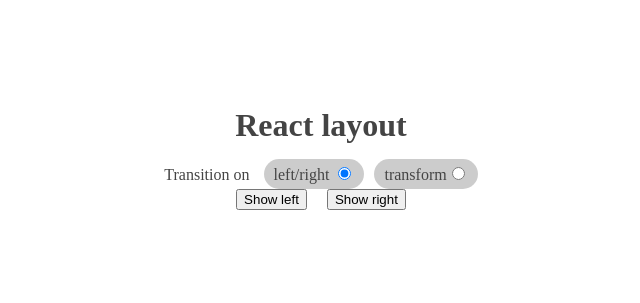
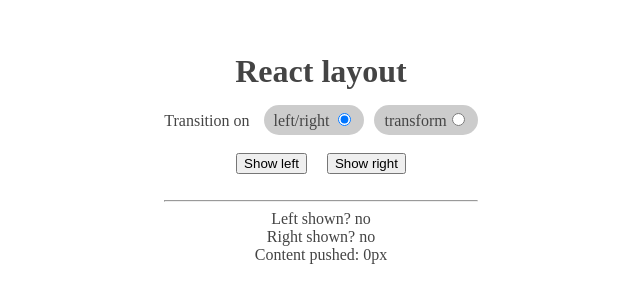
Before and after one commit to CrystallizeAPI/react-layout, a Next.js app: page / in a window 1280 px wide. Shown: the part 239-542 px from the top of the page, without its empty margins (319-959 px from the left). Built offline with nearby package versions, Linux system fonts and the light colour scheme.

Commit message:
Added LayoutContext

```diff
--- a/module/index.js
+++ b/module/index.js
@@ -8,6 +8,8 @@
 
 // The minimal width in px for the pushed out content
 const minimalWidthForPushedOutContent = 65;
+
+export const LayoutContext = React.createContext();
 
 export const emitter = new Emitter();
 const showStatus = {
@@ -78,6 +80,8 @@
       return this.left || this.right;
     }
   };
+
+  animating = false;
 
   componentDidMount() {
     emitter.on('toggle', this.onToggle);
@@ -173,16 +177,34 @@
   }
 
   onToggle = ({ left, right }) => {
-    this.setState({
+    if (this.animating) {
+      return;
+    }
+    this.animating = true;
+
+    const disableScroll = left || right;
+
+    // Ensure we disable scroll before the animation kicks in
+    if (disableScroll) {
+      this.disableScroll(true);
+    }
+
+    this.setState(
+      {
         showLeft: left,
         showRight: right
-    });
+      },
+      () => {
+        setTimeout(() => {
+          this.animating = false;
 
-    if (left || right) {
-      this.disableScroll(true);
-    } else {
+          // Disable the scroll after the animation is done
+          if (!disableScroll) {
             this.disableScroll(false);
           }
+        }, speed);
+      }
+    );
   };
 
   onOverlayClick = e => {
@@ -201,6 +223,11 @@
     return React.Children.map(children, child => {
       return React.cloneElement(child, additionalProps);
     });
+  };
+
+  contextActions = {
+    toggleLeft: () => this.onToggle({ left: true }),
+    toggleRight: () => this.onToggle({ right: true })
   };
 
   render() {
@@ -240,7 +267,19 @@
       blurContentOnShowProp = '3px';
     }
 
+    const exposedState = {
+      leftShown: showLeft,
+      rightShown: showRight,
+      contentPushed
+    };
+
     return (
+      <LayoutContext.Provider
+        value={{
+          state: exposedState,
+          actions: this.contextActions
+        }}
+      >
         <Outer
           showLeft={showLeft}
           showRight={showRight}
@@ -266,11 +305,7 @@
             speed={speed}
             transitionProp={transitionProp}
           >
-          {this.renderChildren({
-            leftShown: showLeft,
-            rightShown: showRight,
-            contentPushed
-          })}
+            {this.renderChildren(exposedState)}
           </Content>
           {LeftCmp && (
             <Left
@@ -293,6 +328,7 @@
             </Right>
           )}
         </Outer>
+      </LayoutContext.Provider>
     );
   }
 }
--- a/pages/index.js
+++ b/pages/index.js
@@ -1,7 +1,11 @@
 import React from 'react';
 import Head from 'next/head';
 
-import CrystallizeLayout, { showRight, showLeft } from '../module';
+import CrystallizeLayout, {
+  showRight,
+  showLeft,
+  LayoutContext
+} from '../module';
 
 const left = () => (
   <aside>
@@ -125,8 +129,26 @@
                     />
                   </label>
                 </div>
-                <button onClick={this.showLeft}>Show left</button>
-                <button onClick={showRight}>Show right</button>
+                <br />
+                <div>
+                  <button onClick={this.showLeft}>Show left</button>
+                  <button onClick={showRight}>Show right</button>
+                </div>
+                <br />
+                <hr />
+                <div>
+                  <LayoutContext.Consumer>
+                    {({ state, actions }) => (
+                      <div>
+                        <div>Left shown? {state.leftShown ? 'yes' : 'no'}</div>
+                        <div>
+                          Right shown? {state.rightShown ? 'yes' : 'no'}
+                        </div>
+                        <div>Content pushed: {state.contentPushed}</div>
+                      </div>
+                    )}
+                  </LayoutContext.Consumer>
+                </div>
               </div>
             </main>
           </div>
```
Also changed, not shown: 1 other file (tests, documents, lock files or other folders). Lines whose indentation alone changed are shown as unchanged.
